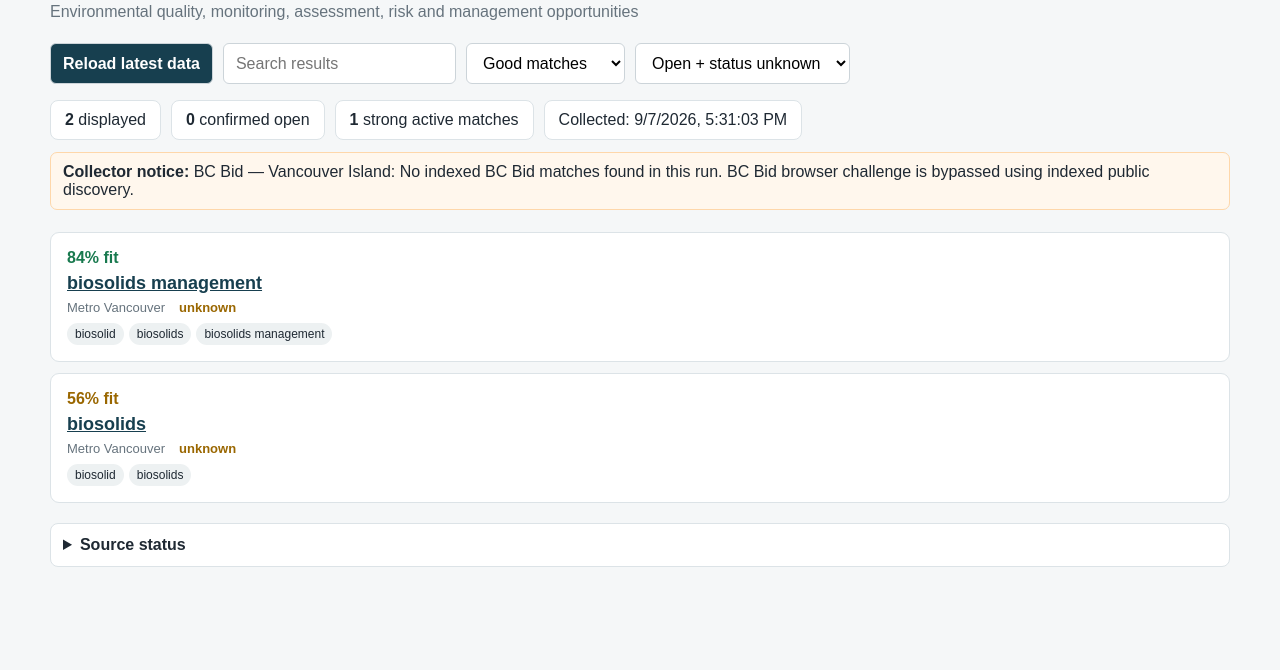
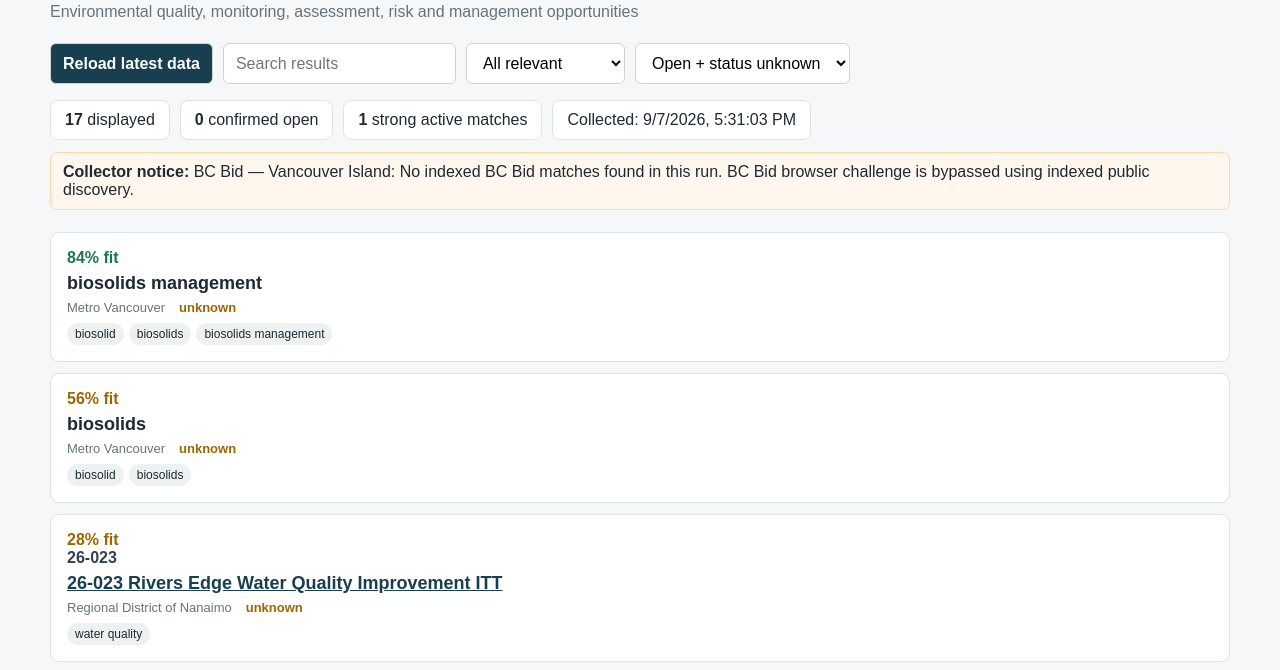
Before and after one commit to mclaritas/claritas-rfp-finder, a website: page index.html in a window 1280 px wide. Shown: the part 68-738 px from the top of the page. Drawn offline with Linux system fonts and the light colour scheme.

Commit message:
Add files via upload

```diff
--- a/index.html
+++ b/index.html
@@ -13,7 +13,7 @@ details{background:#fff;border:1px solid #dce3e7;border-radius:8px;padding:12px;
 </style></head><body><div class="wrap"><h1>Claritas RFP Finder</h1>
 <div class="sub">Environmental quality, monitoring, assessment, risk and management opportunities</div>
 <div class="toolbar"><button onclick="loadData(true)">Reload latest data</button><input id="q" oninput="render()" placeholder="Search results">
-<select id="threshold" onchange="render()"><option value="20">All relevant</option><option value="50" selected>Good matches</option><option value="70">Strong matches</option></select>
+<select id="threshold" onchange="render()"><option value="20" selected>All relevant</option><option value="50">Good matches</option><option value="70">Strong matches</option></select>
 <select id="statusFilter" onchange="render()"><option value="open">Confirmed open only</option><option value="active" selected>Open + status unknown</option><option value="all">All incl. closed</option></select></div>
 <div class="summary"><div class="box"><b id="count">0</b> displayed</div><div class="box"><b id="openCount">0</b> confirmed open</div><div class="box"><b id="strong">0</b> strong active matches</div><div class="box" id="stamp">Loading…</div></div>
 <div id="warnings"></div><div id="msg" class="sub">Loading latest collected data…</div><div id="list"></div>
@@ -21,16 +21,45 @@ details{background:#fff;border:1px solid #dce3e7;border-radius:8px;padding:12px;
 <script>
 let DB={items:[],statuses:[],refreshedAt:null};
 function esc(s){return(s||'').replace(/[&<>"']/g,m=>({'&':'&amp;','<':'&lt;','>':'&gt;','"':'&quot;',"'":'&#39;'}[m]))}
-async function loadData(manual=false){try{const r=await fetch('data/results.json?t='+Date.now(),{cache:'no-store'});DB=await r.json();localStorage.setItem('claritas_rfp',JSON.stringify(DB));document.getElementById('msg').textContent=manual?'Latest collected data reloaded.':'';render()}catch(e){document.getElementById('msg').textContent='Could not load current data: '+e.message}}
+function goodUrl(u){try{return /^https?:\/\//i.test(u)&&!!new URL(u)&&!/copilotsearch|google\.com\/search|bing\.com\/search/i.test(u)}catch{return false}}
+async function loadData(manual=false){
+ try{
+  const r=await fetch('data/results.json?t='+Date.now(),{cache:'no-store'});
+  DB=await r.json();localStorage.setItem('claritas_rfp',JSON.stringify(DB));
+  document.getElementById('msg').textContent=manual?'Latest collected data reloaded.':'';
+  render()
+ }catch(e){document.getElementById('msg').textContent='Could not load current data: '+e.message}
+}
 function render(){
  const q=document.getElementById('q').value.toLowerCase(),min=+document.getElementById('threshold').value,sf=document.getElementById('statusFilter').value;
- let rows=(DB.items||[]).filter(x=>x.score>=min);if(sf==='open')rows=rows.filter(x=>x.status==='open');if(sf==='active')rows=rows.filter(x=>x.status!=='closed');
+ let rows=(DB.items||[]).filter(x=>x.score>=min);
+ if(sf==='open')rows=rows.filter(x=>x.status==='open');
+ if(sf==='active')rows=rows.filter(x=>x.status!=='closed');
  if(q)rows=rows.filter(x=>((x.bidNumber||'')+' '+x.title+' '+x.source+' '+x.description+' '+(x.matches||[]).join(' ')).toLowerCase().includes(q));
- document.getElementById('count').textContent=rows.length;document.getElementById('openCount').textContent=(DB.items||[]).filter(x=>x.status==='open').length;document.getElementById('strong').textContent=(DB.items||[]).filter(x=>x.score>=70&&x.status!=='closed').length;
+
+ document.getElementById('count').textContent=rows.length;
+ document.getElementById('openCount').textContent=(DB.items||[]).filter(x=>x.status==='open').length;
+ document.getElementById('strong').textContent=(DB.items||[]).filter(x=>x.score>=70&&x.status!=='closed').length;
  document.getElementById('stamp').textContent=DB.refreshedAt?'Collected: '+new Date(DB.refreshedAt).toLocaleString():'No collection yet';
+
  const bad=(DB.statuses||[]).filter(s=>s.status!=='ok');
  document.getElementById('warnings').innerHTML=bad.length?`<div class="warning"><b>Collector notice:</b> ${bad.map(s=>esc(s.source)+': '+esc(s.note||s.status)).join(' | ')}</div>`:'';
- document.getElementById('list').innerHTML=rows.length?rows.map(x=>`<div class="card"><div class="${x.score>=70?'high':'med'}">${x.score}% fit</div>${x.bidNumber?`<div class="bidnum">${esc(x.bidNumber)}</div>`:''}<h2><a href="${esc(x.url)}" target="_blank">${esc(x.title)}</a></h2><div class="meta"><span>${esc(x.source)}</span><span class="status-${esc(x.status||'unknown')}">${esc(x.status||'unknown')}</span>${x.closing?`<span>Closing: ${esc(x.closing)}</span>`:''}</div><div>${(x.matches||[]).map(m=>`<span class="tag">${esc(m)}</span>`).join('')}</div></div>`).join(''):'<p>No opportunities meet this threshold/status filter.</p>';
+
+ document.getElementById('list').innerHTML=rows.length?rows.map(x=>{
+   const title=goodUrl(x.url)?`<a href="${esc(x.url)}" target="_blank" rel="noopener">${esc(x.title)}</a>`:esc(x.title);
+   const dates=[
+      x.openDate?`<span>Opened/Posted: ${esc(x.openDate)}</span>`:'',
+      x.closing?`<span>Closes: ${esc(x.closing)}</span>`:''
+   ].join('');
+   return `<div class="card">
+     <div class="${x.score>=70?'high':'med'}">${x.score}% fit</div>
+     ${x.bidNumber?`<div class="bidnum">${esc(x.bidNumber)}</div>`:''}
+     <h2>${title}</h2>
+     <div class="meta"><span>${esc(x.source)}</span><span class="status-${esc(x.status||'unknown')}">${esc(x.status||'unknown')}</span>${dates}</div>
+     <div>${(x.matches||[]).map(m=>`<span class="tag">${esc(m)}</span>`).join('')}</div>
+   </div>`;
+ }).join(''):'<p>No opportunities meet this threshold/status filter.</p>';
+
  document.getElementById('status').innerHTML=(DB.statuses||[]).map(s=>`<p><span class="${esc(s.status)}"><b>${esc(s.source)}</b></span>: ${s.relevant??s.count??0} relevant, ${s.openCount||0} confirmed open${s.note?' — '+esc(s.note):''}</p>`).join('');
 }
 try{const c=JSON.parse(localStorage.getItem('claritas_rfp')||'null');if(c){DB=c;render()}}catch{}
```
